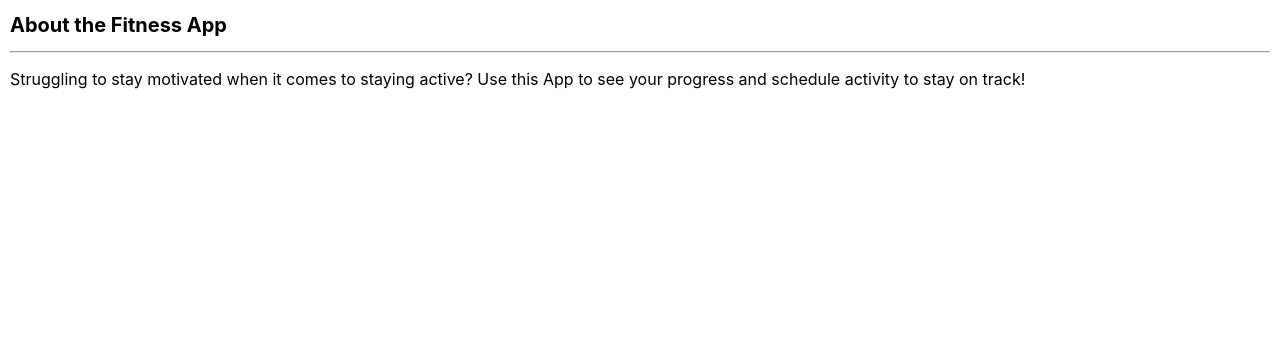
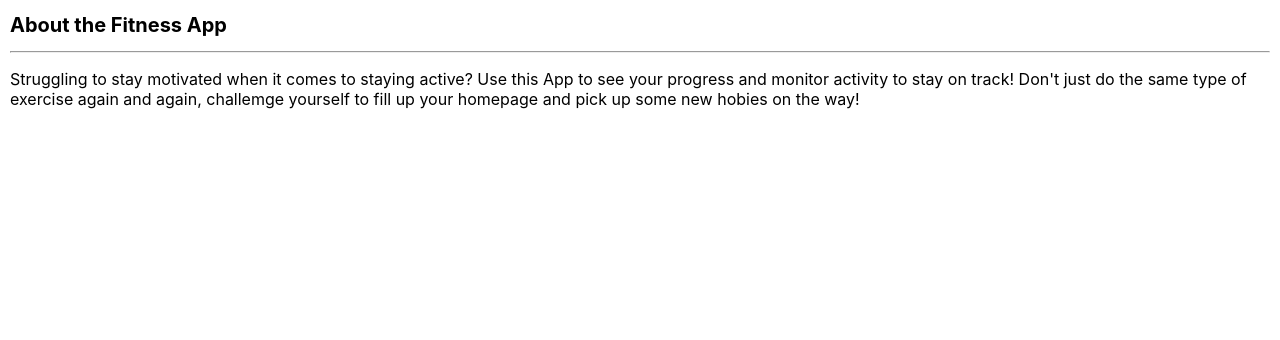
Before and after one commit to zoe-woodward/django-crud-app-fitness, a Django app: page /about/ in a window 1280 px wide. Shown: the part 125-465 px from the top of the page. Run offline with Django 4.2, Linux system fonts and the light colour scheme.

Commit message:
text changes

```diff
--- a/fitnessapp/my_app/templates/about.html
+++ b/fitnessapp/my_app/templates/about.html
@@ -3,6 +3,6 @@
 <h1>About the Fitness App</h1>
 <hr />
 <p class="page-content">
-Struggling to stay motivated when it comes to staying active? Use this App to see your progress and schedule activity to stay on track!
+Struggling to stay motivated when it comes to staying active? Use this App to see your progress and monitor activity to stay on track! Don't just do the same type of exercise again and again, challemge yourself to fill up your homepage and pick up some new hobies on the way!
 </p>
 {% endblock %}
```
